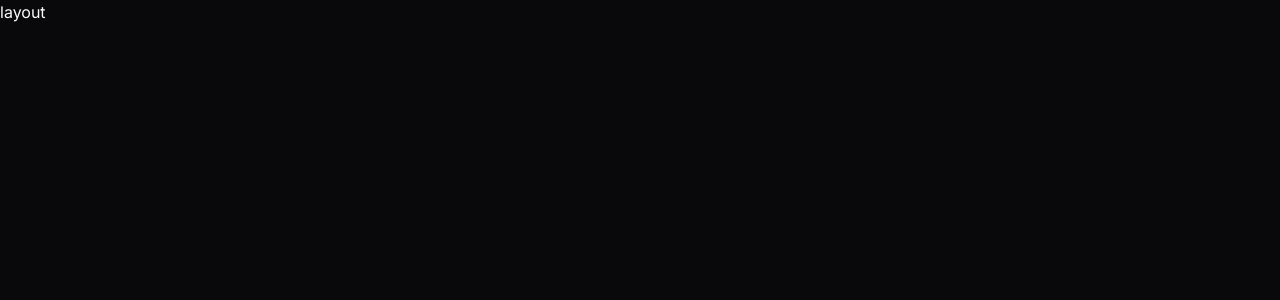
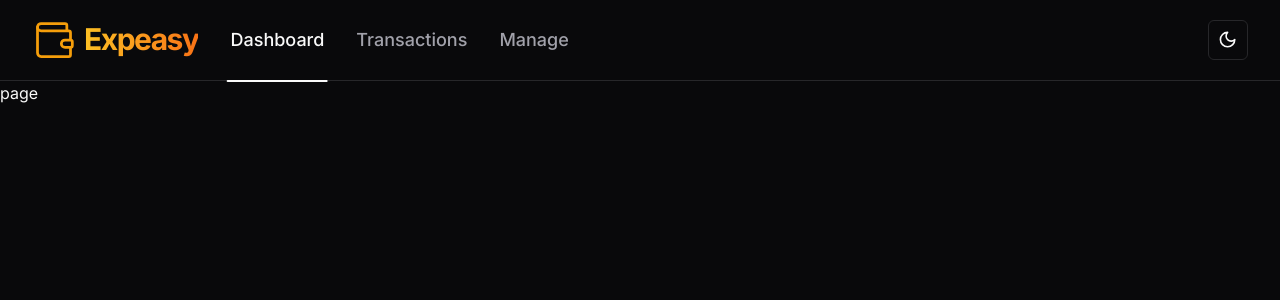
Before and after one commit to VenusTokyo/Expeasy, a Next.js app: page / in a window 1280 px wide. Shown: the top 300 px of the page. Built offline with nearby package versions, Linux system fonts and the light colour scheme.

Commit message:
Navbar completed :sparkles: :iphone:

```diff
--- a/app/(dashboard)/layout.tsx
+++ b/app/(dashboard)/layout.tsx
@@ -1,11 +1,13 @@
-import React from 'react'
+import Navbar from '@/components/Navbar'
+import React, { ReactNode } from 'react'
 
-function layout() {
-  return (
-    <div>
-      layout
-    </div>
-  )
+function layout({ children }: { children: ReactNode }) {
+    return (
+        <div className=' relative flex h-screen w-full flex-col'>
+            <Navbar/>
+            <div className=" w-full">{children}</div>
+        </div>
+    )
 }
 
 export default layout
--- a/components/Logo.tsx
+++ b/components/Logo.tsx
@@ -9,5 +9,13 @@
     </a>
   )
 }
+export function LogoMobile() {
+    return (
+      <a href='/' className='flex items-center gap-2'>
+
+        <p className=' bg-gradient-to-r from-amber-400 to-orange-500 bg-clip-text text-3xl font-bold leading-tight tracking-tighter text-transparent'>Expeasy</p>
+      </a>
+    )
+  }
 
 export default Logo
--- /dev/null
+++ b/components/Navbar.tsx
@@ -0,0 +1,109 @@
+"use client"
+import React, { useState } from 'react'
+import Logo, { LogoMobile } from './Logo'
+import { usePathname } from 'next/navigation'
+import Link from 'next/link'
+import { cn } from '@/lib/utils'
+import { Button, buttonVariants } from './ui/button'
+import { UserButton } from '@clerk/nextjs'
+import { ThemeSwitcherButton } from './ThemeSwitcherButton'
+import { Sheet, SheetContent, SheetTrigger } from './ui/sheet'
+import { Menu } from 'lucide-react'
+
+function Navbar() {
+    return (
+        <>
+            <DesktopNavbar />
+            <MobileNavbar />
+        </>
+    )
+}
+
+
+
+const items = [
+    { label: "Dashboard", link: "/" },
+    { label: "Transactions", link: "/transactions" },
+    { label: "Manage", link: "/manage" },
+]
+
+function MobileNavbar() {
+    const [isOpen, setIsOpen] = useState(false)
+
+    return (
+        <div className=' block border-separate bg-background md:hidden'>
+            <nav className=' container flex items-center justify-between px-8'>
+                <Sheet open={isOpen} onOpenChange={setIsOpen}>
+                    <SheetTrigger asChild>
+                        <Button variant={'ghost'} size={"icon"}>
+                            <Menu />
+                        </Button>
+                    </SheetTrigger>
+                    <SheetContent className=' w-[400px] sm:w-[540px] ' side='left'>
+                        <Logo />
+                        <div className=" flex flex-col gap-1 pt-4">
+                            {items.map(item => (
+                                <NavbarItem key={item.label} link={item.link} label={item.label} clickCallback={()=>setIsOpen((prev)=>!prev)}/>
+                            ))}
+                        </div>
+                    </SheetContent>
+                </Sheet>
+                <div className=" flex h-[80px] min-h-[60px] items-center gap-x-4">
+                    <LogoMobile />
+                </div>
+                <div className=" flex items-center gap-2">
+                    <ThemeSwitcherButton />
+                    <UserButton afterSignOutUrl='/sign-in' />
+                </div>
+            </nav>
+        </div>
+    )
+}
+function DesktopNavbar() {
+    return (
+        <div className=" hidden border-separate border-b bg-background md:block">
+            <nav className=' container flex items-center justify-between px-8'>
+                <div className=" flex h-[80px] min-h-[60px] items-center gap-x-4">
+                    <Logo />
+                    <div className=" flex h-full">
+                        {items.map(item => (
+                            <NavbarItem key={item.label} link={item.link} label={item.label} />
+                        ))}
+                    </div>
+                </div>
+                <div className=" flex items-center gap-2">
+                    <ThemeSwitcherButton />
+                    <UserButton afterSignOutUrl='/sign-in' />
+                </div>
+            </nav>
+        </div>
+    )
+}
+
+function NavbarItem({ link, label,clickCallback }: { link: string; label: string; clickCallback?:()=>void }) {
+
+    const pathname = usePathname()
+    const isActive = pathname === link
+
+    return (
+        <div className=' relative flex items-center'>
+            <Link href={link} className={cn(
+                buttonVariants({ variant: "ghost" }),
+                "w-full justify-start text-lg text-muted-foreground hover:text-foreground",
+                isActive && "text-foreground"
+            )}
+            onClick={()=>{
+                if(clickCallback) clickCallback()
+            }}
+            >{label}
+            </Link>
+            {isActive &&
+                <div className=' absolute -bottom-[2px] left-1/2 hidden h-[2px] w-[80%] -translate-x-1/2 rounded-xl bg-foreground md:block '>
+
+                </div>
+            }
+        </div>
+    )
+}
+
+export default Navbar
--- /dev/null
+++ b/components/ThemeSwitcherButton.tsx
@@ -0,0 +1,40 @@
+"use client"
+
+import * as React from "react"
+import { Moon, Sun } from "lucide-react"
+import { useTheme } from "next-themes"
+
+import { Button } from "@/components/ui/button"
+import {
+  DropdownMenu,
+  DropdownMenuContent,
+  DropdownMenuItem,
+  DropdownMenuTrigger,
+} from "@/components/ui/dropdown-menu"
+
+export function ThemeSwitcherButton() {
+  const { setTheme } = useTheme()
+
+  return (
+    <DropdownMenu>
+      <DropdownMenuTrigger asChild>
+        <Button variant="outline" size="icon">
+          <Sun className="h-[1.2rem] w-[1.2rem] rotate-0 scale-100 transition-all dark:-rotate-90 dark:scale-0" />
+          <Moon className="absolute h-[1.2rem] w-[1.2rem] rotate-90 scale-0 transition-all dark:rotate-0 dark:scale-100" />
+          <span className="sr-only">Toggle theme</span>
+        </Button>
+      </DropdownMenuTrigger>
+      <DropdownMenuContent align="end">
+        <DropdownMenuItem onClick={() => setTheme("light")}>
+          Light
+        </DropdownMenuItem>
+        <DropdownMenuItem onClick={() => setTheme("dark")}>
+          Dark
+        </DropdownMenuItem>
+        <DropdownMenuItem onClick={() => setTheme("system")}>
+          System
+        </DropdownMenuItem>
+      </DropdownMenuContent>
+    </DropdownMenu>
+  )
+}
```
